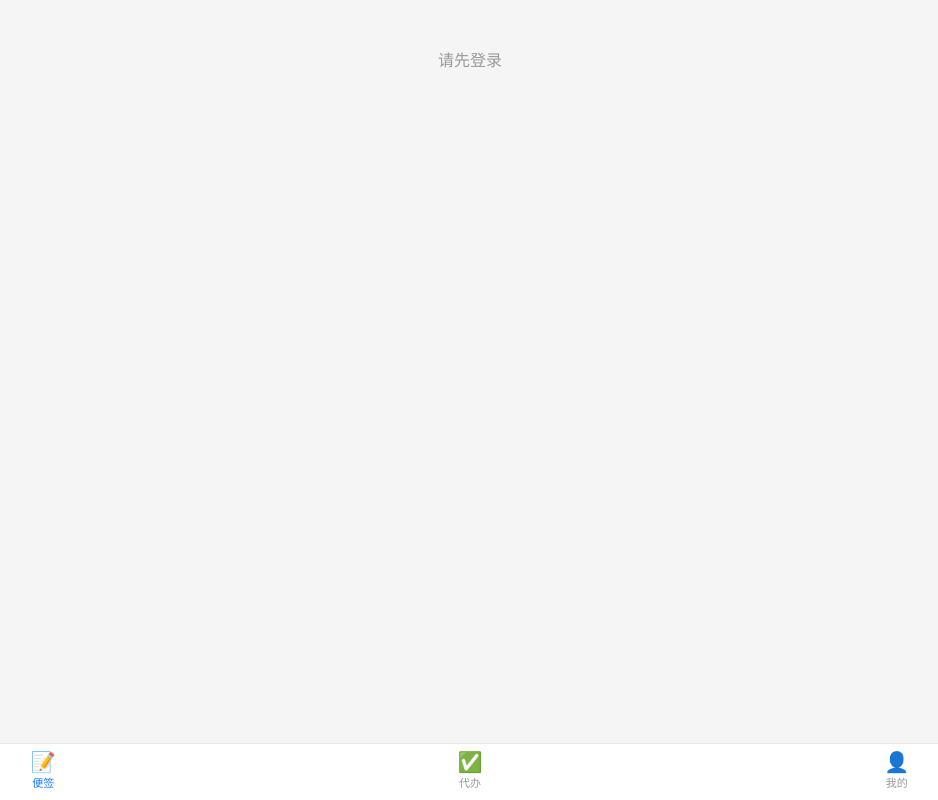
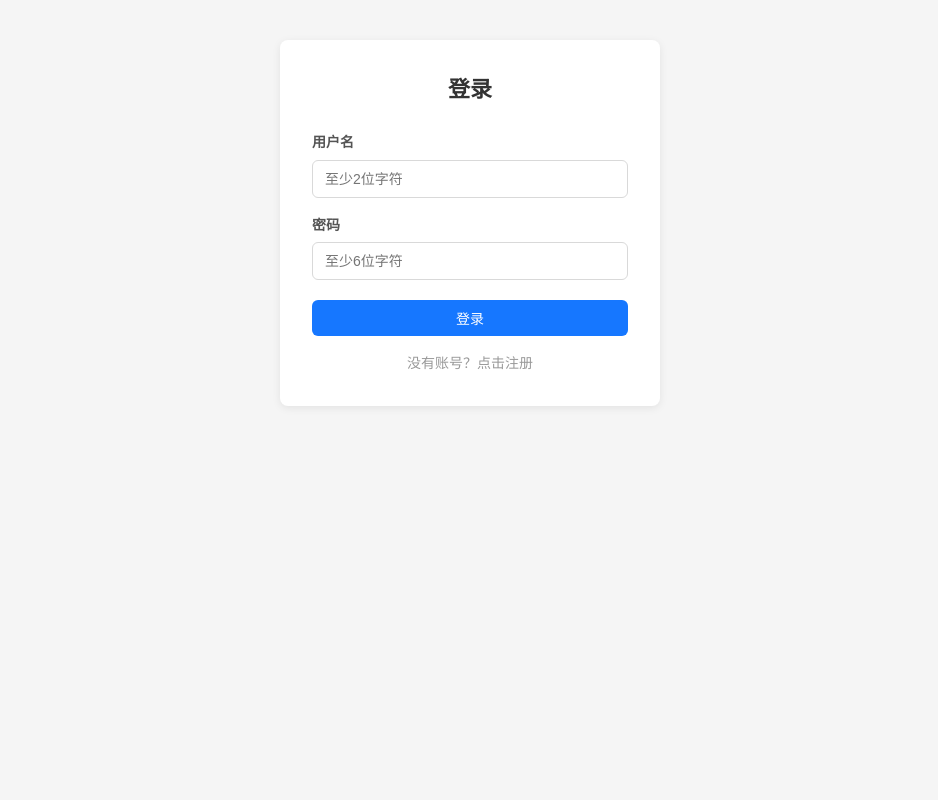
Before and after one commit to xiyishui/memo-app, a Next.js app: page / in a window 1280 px wide. Shown: the whole page, without its empty margins (170-1108 px from the left). Built offline with nearby package versions, Linux system fonts and the light colour scheme.

Commit message:
fix: 登录页面乱码修复 + 未登录不显示底部导航栏

```diff
--- a/app/ProfileTab.js
+++ b/app/ProfileTab.js
@@ -42,7 +42,7 @@ export default function ProfileTab({ user }) {
       const ep = isReg ? '/api/auth/register' : '/api/auth/login';
       const r = await fetch(ep, { method: 'POST', headers: { 'Content-Type': 'application/json' }, body: JSON.stringify({ username: un.trim(), password: pw }) });
       const d = await r.json();
-      if (!r.ok) throw new Error(d.error || '\u5931\u8d25');
+      if (!r.ok) throw new Error(d.error || '失败');
       login(d);
     } catch (e) { setErr(e.message); } finally { setBusy(false); }
   };
@@ -51,15 +51,15 @@ export default function ProfileTab({ user }) {
     return (
       <div className='profile-page'>
         <div className='auth-card'>
-          <h1>{isReg ? '\u6ce8\u518c' : '\u767b\u5f55'}</h1>
+          <h1>{isReg ? '注册' : '登录'}</h1>
           <form onSubmit={handleLogin}>
-            <div className='form-group'><label>\u7528\u6237\u540d</label><input type='text' value={un} onChange={e => setUn(e.target.value)} placeholder='\u81f3\u5c112\u4f4d\u5b57\u7b26' /></div>
-            <div className='form-group'><label>\u5bc6\u7801</label><input type='password' value={pw} onChange={e => setPw(e.target.value)} placeholder='\u81f3\u5c116\u4f4d\u5b57\u7b26' /></div>
+            <div className='form-group'><label>用户名</label><input type='text' value={un} onChange={e => setUn(e.target.value)} placeholder='至少2位字符' /></div>
+            <div className='form-group'><label>密码</label><input type='password' value={pw} onChange={e => setPw(e.target.value)} placeholder='至少6位字符' /></div>
             {err && <p className='error-msg'>{err}</p>}
-            <button type='submit' className='btn btn-primary auth-btn' disabled={busy}>{busy ? '\u5904\u7406\u4e2d...' : (isReg ? '\u6ce8\u518c' : '\u767b\u5f55')}</button>
+            <button type='submit' className='btn btn-primary auth-btn' disabled={busy}>{busy ? '处理中...' : (isReg ? '注册' : '登录')}</button>
           </form>
           <p className='auth-link' style={{ cursor: 'pointer' }} onClick={() => { setErr(''); setReg(!isReg); }}>
-            {isReg ? '\u5df2\u6709\u8d26\u53f7\uff1f\u70b9\u51fb\u767b\u5f55' : '\u6ca1\u6709\u8d26\u53f7\uff1f\u70b9\u51fb\u6ce8\u518c'}
+            {isReg ? '已有账号？点击登录' : '没有账号？点击注册'}
           </p>
         </div>
       </div>
@@ -69,13 +69,13 @@ export default function ProfileTab({ user }) {
   if (page === 'trash') {
     return (
       <div>
-        <div className='header'><button className='btn btn-secondary' onClick={() => setPage('profile')}>{'\u2190'} \u8fd4\u56de</button><h1>\u56de\u6536\u7ad9</h1></div>
-        {loading ? <div className='loading'>\u52a0\u8f7d\u4e2d...</div> :
-         trash.length === 0 ? <div className='empty'><p>\u56de\u6536\u7ad9\u662f\u7a7a\u7684</p></div> :
+        <div className='header'><button className='btn btn-secondary' onClick={() => setPage('profile')}>{'←'} 返回</button><h1>回收站</h1></div>
+        {loading ? <div className='loading'>加载中...</div> :
+         trash.length === 0 ? <div className='empty'><p>回收站是空的</p></div> :
          <ul className='memo-list'>{trash.map(t =>
            <li key={t.id} className='memo-item' style={{ opacity: 0.6 }}>
              <h3>{t.title}</h3>
-             <button className='btn btn-secondary btn-sm' onClick={() => restoreItem(t.id)}>\u8fd8\u539f</button>
+             <button className='btn btn-secondary btn-sm' onClick={() => restoreItem(t.id)}>还原</button>
            </li>
          )}</ul>}
       </div>
@@ -85,13 +85,13 @@ export default function ProfileTab({ user }) {
   if (page === 'recent') {
     return (
       <div>
-        <div className='header'><button className='btn btn-secondary' onClick={() => setPage('profile')}>{'\u2190'} \u8fd4\u56de</button><h1>\u6700\u8fd1\u67e5\u770b</h1></div>
-        {loading ? <div className='loading'>\u52a0\u8f7d\u4e2d...</div> :
-         recent.length === 0 ? <div className='empty'><p>\u8fd8\u6ca1\u6709\u67e5\u770b\u8fc7\u4fbf\u7b7e</p></div> :
+        <div className='header'><button className='btn btn-secondary' onClick={() => setPage('profile')}>{'←'} 返回</button><h1>最近查看</h1></div>
+        {loading ? <div className='loading'>加载中...</div> :
+         recent.length === 0 ? <div className='empty'><p>还没有查看过便签</p></div> :
          <ul className='memo-list'>{recent.map(r =>
            <li key={r.memoId} className='memo-item'>
              <Link href={'/memos/' + r.memoId} style={{ textDecoration: 'none', color: 'inherit', display: 'block' }}>
-               <h3>{r.title || '\u65e0\u6807\u9898'}</h3>
+               <h3>{r.title || '无标题'}</h3>
              </Link>
            </li>
          )}</ul>}
@@ -105,9 +105,9 @@ export default function ProfileTab({ user }) {
         <div className='profile-avatar'>{user.username[0]?.toUpperCase()}</div>
         <h2>{user.username}</h2>
         <div className='profile-menu'>
-          <button className='profile-menu-item' onClick={loadRecent}>\u6700\u8fd1\u67e5\u770b</button>
-          <button className='profile-menu-item' onClick={loadTrash}>\u56de\u6536\u7ad9</button>
-          <button className='profile-menu-item logout' onClick={logout}>\u9000\u51fa\u767b\u5f55</button>
+          <button className='profile-menu-item' onClick={loadRecent}>最近查看</button>
+          <button className='profile-menu-item' onClick={loadTrash}>回收站</button>
+          <button className='profile-menu-item logout' onClick={logout}>退出登录</button>
         </div>
       </div>
     </div>
--- a/app/page.js
+++ b/app/page.js
@@ -1,5 +1,4 @@
 'use client';
-
 import { useState } from 'react';
 import { useAuth } from './auth';
 import BottomNav from './BottomNav';
@@ -11,11 +10,16 @@ export default function Home() {
   const { user, loading } = useAuth();
   const [activeTab, setActiveTab] = useState(0);
 
-  if (loading) return <div className="loading">加载中...</div>;
+  if (loading) return <div className='loading'>加载中...</div>;
+
+  // Not logged in: show login form without bottom nav
+  if (!user) {
+    return <ProfileTab user={null} />;
+  }
 
   return (
-    <div className="app-layout">
-      <div className="app-content">
+    <div className='app-layout'>
+      <div className='app-content'>
         {activeTab === 0 && <NotesTab user={user} />}
         {activeTab === 1 && <TodosTab />}
         {activeTab === 2 && <ProfileTab user={user} />}
```
Also changed, not shown: app/AuthNav.js (+9 -15 lines).
